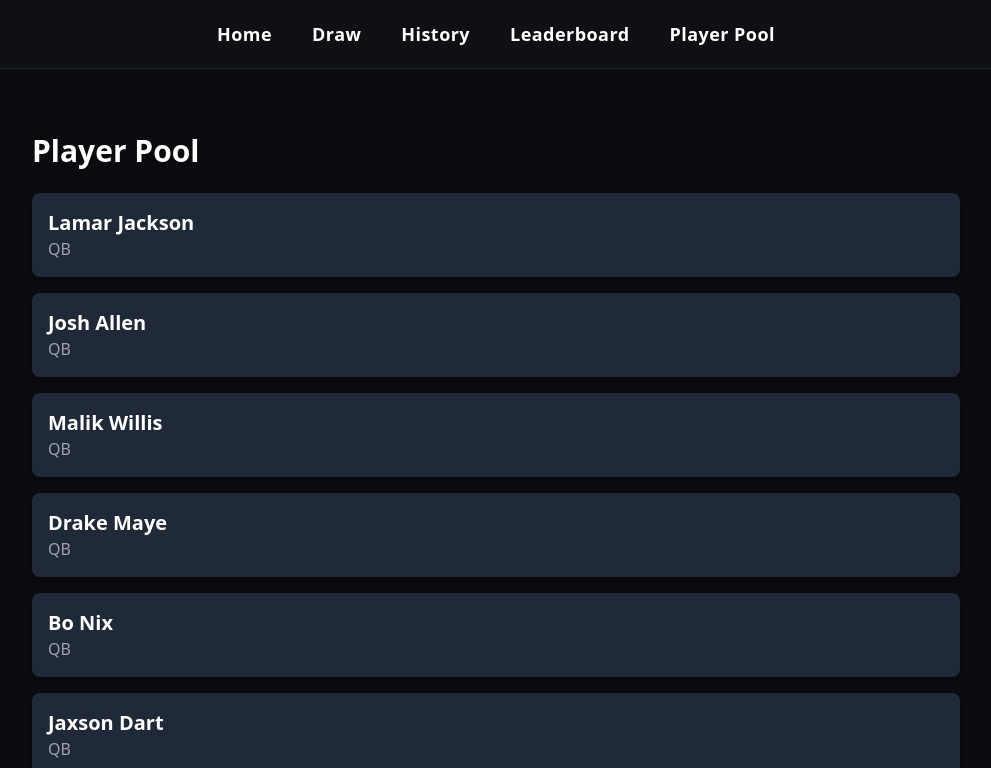
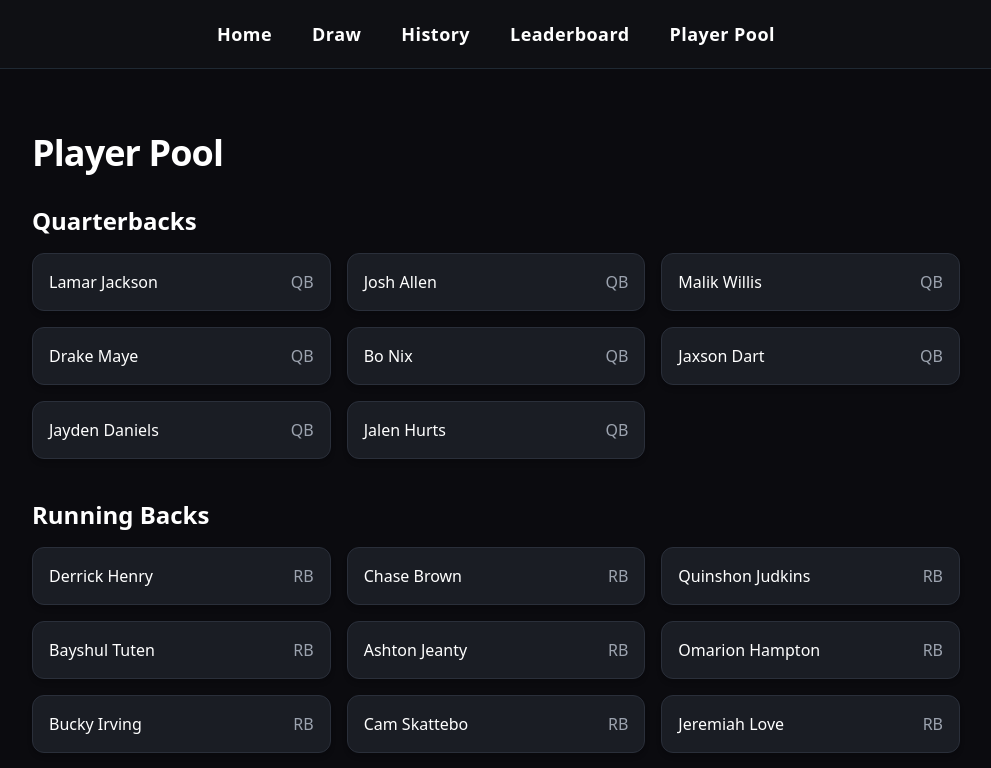
Before and after one commit to nick35d/anytime-td-parlay, a Next.js app: page /players in a window 1280 px wide. Shown: the top 768 px of the page, without its empty margins (144-1135 px from the left). Built offline with nearby package versions, Linux system fonts and the light colour scheme.

Commit message:
Update page.tsx

```diff
--- a/app/players/page.tsx
+++ b/app/players/page.tsx
@@ -4,11 +4,11 @@ import React from "react";
 
 type Player = {
   name: string;
-  position: string;
+  position: "QB" | "RB" | "WR" | "TE";
 };
 
 const PLAYER_POOL: Player[] = [
-  // Quarterbacks
+  // QBs
   { name: "Lamar Jackson", position: "QB" },
   { name: "Josh Allen", position: "QB" },
   { name: "Malik Willis", position: "QB" },
@@ -18,7 +18,7 @@ const PLAYER_POOL: Player[] = [
   { name: "Jayden Daniels", position: "QB" },
   { name: "Jalen Hurts", position: "QB" },
 
-  // Running Backs
+  // RBs
   { name: "Derrick Henry", position: "RB" },
   { name: "Chase Brown", position: "RB" },
   { name: "Quinshon Judkins", position: "RB" },
@@ -41,8 +41,10 @@ const PLAYER_POOL: Player[] = [
   { name: "Travis Etienne Jr", position: "RB" },
   { name: "Saquon Barkley", position: "RB" },
   { name: "Kyren Williams", position: "RB" },
+  { name: "Christian McCaffrey", position: "RB" },
+  { name: "Javonte Williams", position: "RB" },
 
-  // Wide Receivers
+  // WRs
   { name: "Zay Flowers", position: "WR" },
   { name: "Ja'Marr Chase", position: "WR" },
   { name: "Tee Higgins", position: "WR" },
@@ -73,7 +75,7 @@ const PLAYER_POOL: Player[] = [
   { name: "Tetairoa McMillan", position: "WR" },
   { name: "Puka Nacua", position: "WR" },
 
-  // Tight Ends
+  // TEs
   { name: "Harold Fannin Jr", position: "TE" },
   { name: "Tyler Warren", position: "TE" },
   { name: "Colston Loveland", position: "TE" },
@@ -83,30 +85,44 @@ const PLAYER_POOL: Player[] = [
   { name: "Sam LaPorta", position: "TE" },
   { name: "Tucker Kraft", position: "TE" },
   { name: "Kyle Pitts", position: "TE" },
-
-  // Special case: Christian McCaffrey (RB)
-  { name: "Christian McCaffrey", position: "RB" },
-
-  // Special case: George Kittle (TE)
   { name: "George Kittle", position: "TE" },
-
-  // Special case: Javonte Williams (RB)
-  { name: "Javonte Williams", position: "RB" },
 ];
 
-export default function PlayersPage() {
+function Section({ title, players }: { title: string; players: Player[] }) {
   return (
-    <div className="p-6 text-white">
-      <h1 className="text-3xl font-bold mb-6">Player Pool</h1>
-
-      <div className="flex flex-col gap-4">
-        {PLAYER_POOL.map((p, idx) => (
-          <div key={idx} className="bg-gray-800 p-4 rounded-lg shadow-md">
-            <div className="text-xl font-semibold">{p.name}</div>
-            <div className="text-gray-400">{p.position}</div>
+    <div className="mb-10">
+      <h2 className="text-2xl font-semibold mb-4">{title}</h2>
+      <div className="grid grid-cols-1 sm:grid-cols-2 lg:grid-cols-3 gap-4">
+        {players.map((p) => (
+          <div
+            key={p.name}
+            className="bg-[#1a1d24] border border-[#2a2f3a] p-4 rounded-xl shadow-md flex justify-between items-center"
+          >
+            <span className="font-medium">{p.name}</span>
+            <span className="text-gray-400">{p.position}</span>
           </div>
         ))}
       </div>
     </div>
   );
 }
+
+export default function PlayersPage() {
+  const qbs = PLAYER_POOL.filter((p) => p.position === "QB");
+  const rbs = PLAYER_POOL.filter((p) => p.position === "RB");
+  const wrs = PLAYER_POOL.filter((p) => p.position === "WR");
+  const tes = PLAYER_POOL.filter((p) => p.position === "TE");
+
+  return (
+    <div className="p-6 text-white">
+      <h1 className="text-4xl font-extrabold mb-8 tracking-tight">
+        Player Pool
+      </h1>
+
+      <Section title="Quarterbacks" players={qbs} />
+      <Section title="Running Backs" players={rbs} />
+      <Section title="Wide Receivers" players={wrs} />
+      <Section title="Tight Ends" players={tes} />
+    </div>
+  );
+}
```
